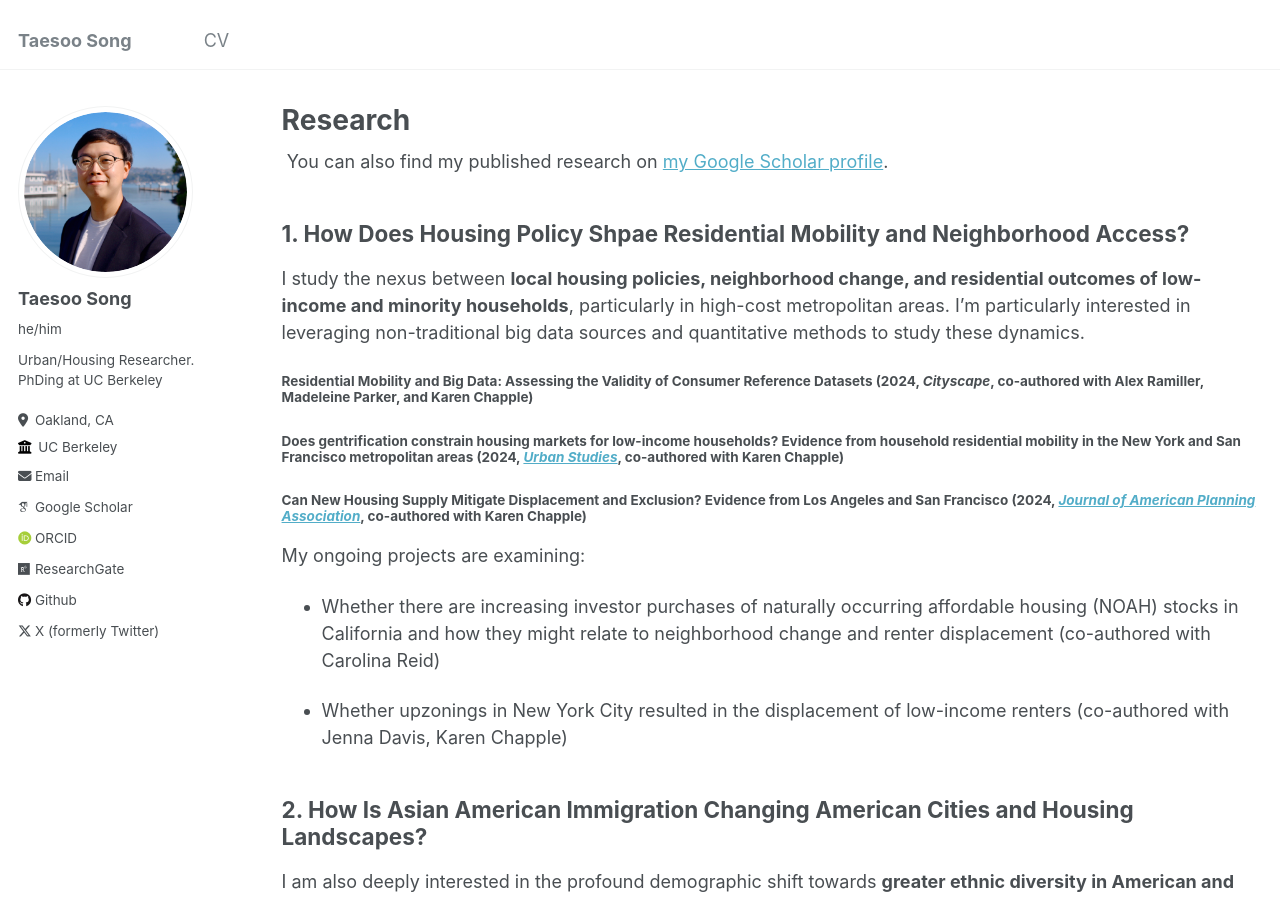
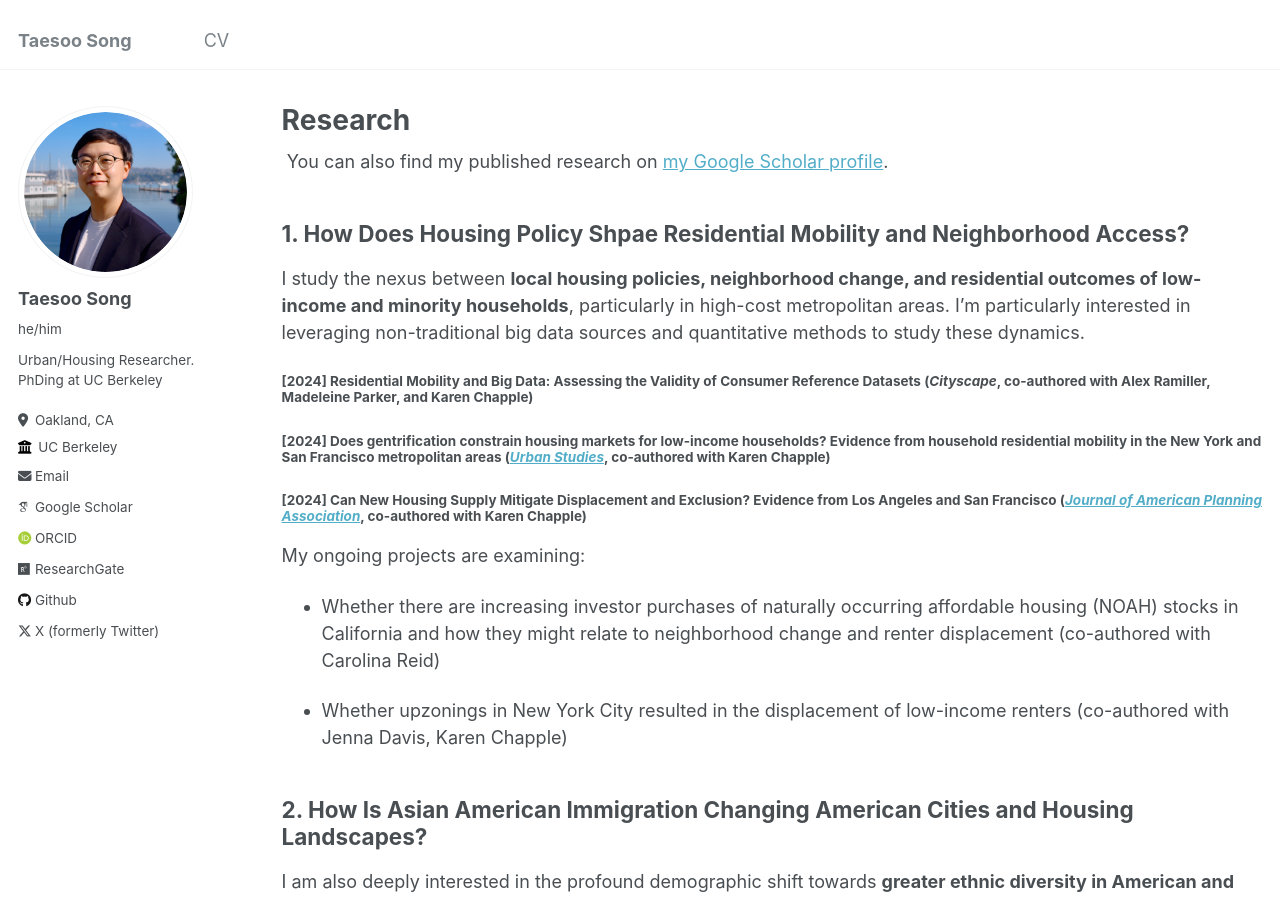
Before and after one commit to taesoosong/taesoosong.github.io, a Jekyll site: the page built from _pages/research.md, in a window 1280 px wide and 900 px high. Built offline with Jekyll 4.4.1, drawn with Linux system fonts in a browser that asks for light colours; some web fonts are replaced.

```diff
--- a/_pages/research.md
+++ b/_pages/research.md
@@ -15,11 +15,11 @@ author_profile: true
 
 I study the nexus between **local housing policies, neighborhood change, and residential outcomes of low-income and minority households**, particularly in high-cost metropolitan areas. I'm particularly interested in leveraging non-traditional big data sources and quantitative methods to study these dynamics.
 
-#### Residential Mobility and Big Data: Assessing the Validity of Consumer Reference Datasets (2024, _Cityscape_, co-authored with Alex Ramiller, Madeleine Parker, and Karen Chapple)
+#### [2024] Residential Mobility and Big Data: Assessing the Validity of Consumer Reference Datasets (_Cityscape_, co-authored with Alex Ramiller, Madeleine Parker, and Karen Chapple)
 
-#### Does gentrification constrain housing markets for low-income households? Evidence from household residential mobility in the New York and San Francisco metropolitan areas (2024, [_Urban Studies_](https://doi.org/10.1177/00420980241244699), co-authored with Karen Chapple)
+#### [2024] Does gentrification constrain housing markets for low-income households? Evidence from household residential mobility in the New York and San Francisco metropolitan areas ([_Urban Studies_](https://doi.org/10.1177/00420980241244699), co-authored with Karen Chapple)
 
-####  Can New Housing Supply Mitigate Displacement and Exclusion? Evidence from Los Angeles and San Francisco (2024, [_Journal of American Planning Association_](https://doi.org/10.1080/01944363.2024.2319293), co-authored with Karen Chapple)
+####  [2024] Can New Housing Supply Mitigate Displacement and Exclusion? Evidence from Los Angeles and San Francisco ([_Journal of American Planning Association_](https://doi.org/10.1080/01944363.2024.2319293), co-authored with Karen Chapple)
 
 My ongoing projects are examining:
 
```
